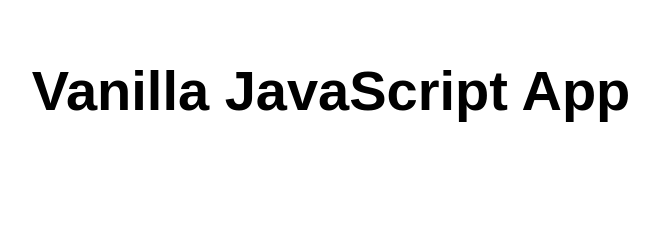
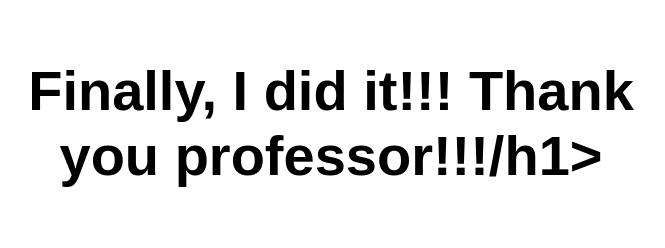
Before and after one commit to Anushagitthub/Anusha-First-Static, a website: page src/index.html in a window 1280 px wide. Shown: the whole page, without its empty margins (309-974 px from the left). Drawn offline with Linux system fonts and the light colour scheme.

Commit message:
Update index.html

```diff
--- a/src/index.html
+++ b/src/index.html
@@ -5,12 +5,12 @@
   <meta charset="UTF-8">
   <meta name="viewport" content="width=device-width, initial-scale=1.0">
   <link rel="stylesheet" href="styles.css">
-  <title>Vanilla JavaScript App</title>
+  <title>Project2 Web App</title>
 </head>
 
 <body>
   <main>
-    <h1>Vanilla JavaScript App</h1>
+    <h1>Finally, I did it!!! Thank you professor!!!/h1>
   </main>
 </body>
 
```
